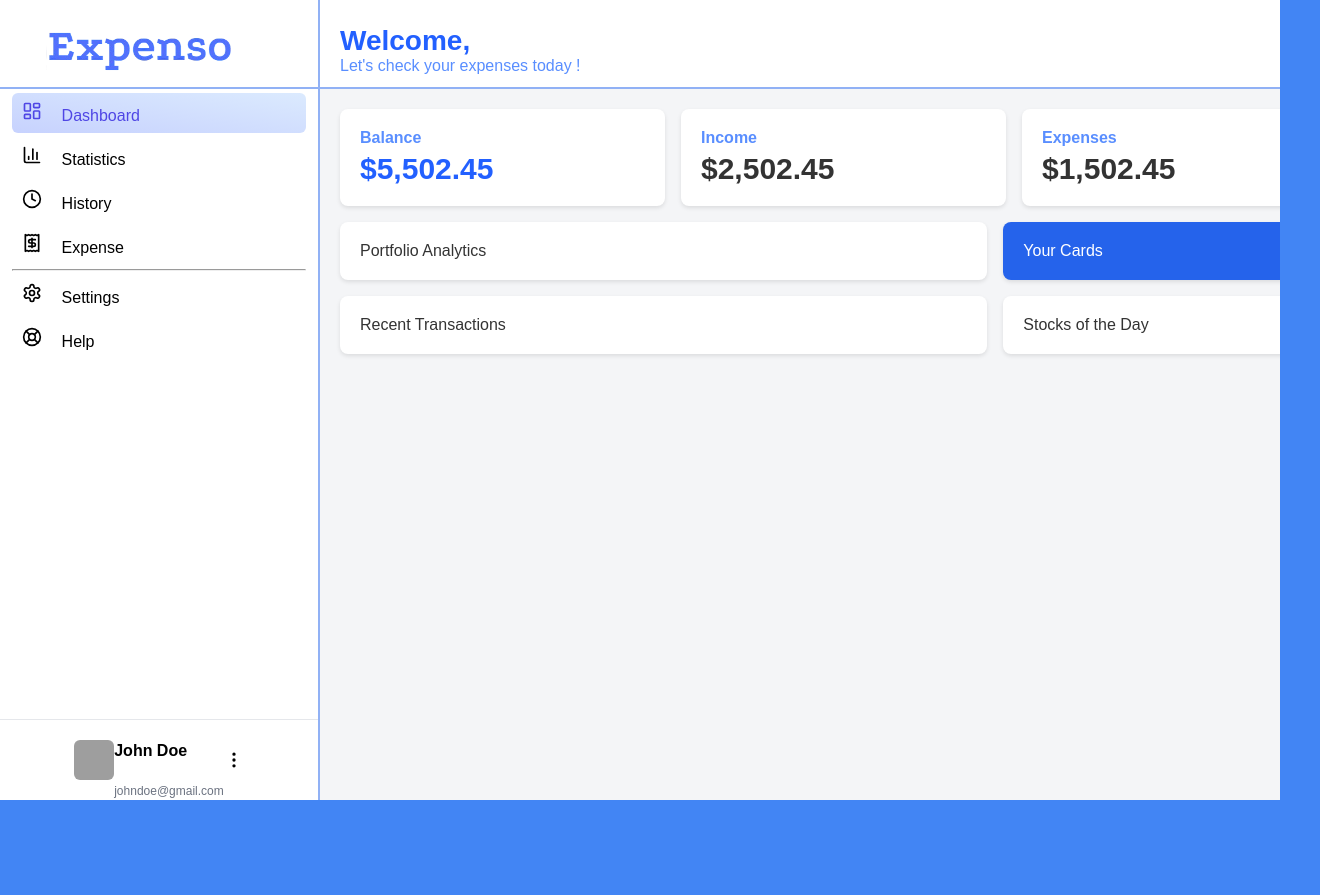
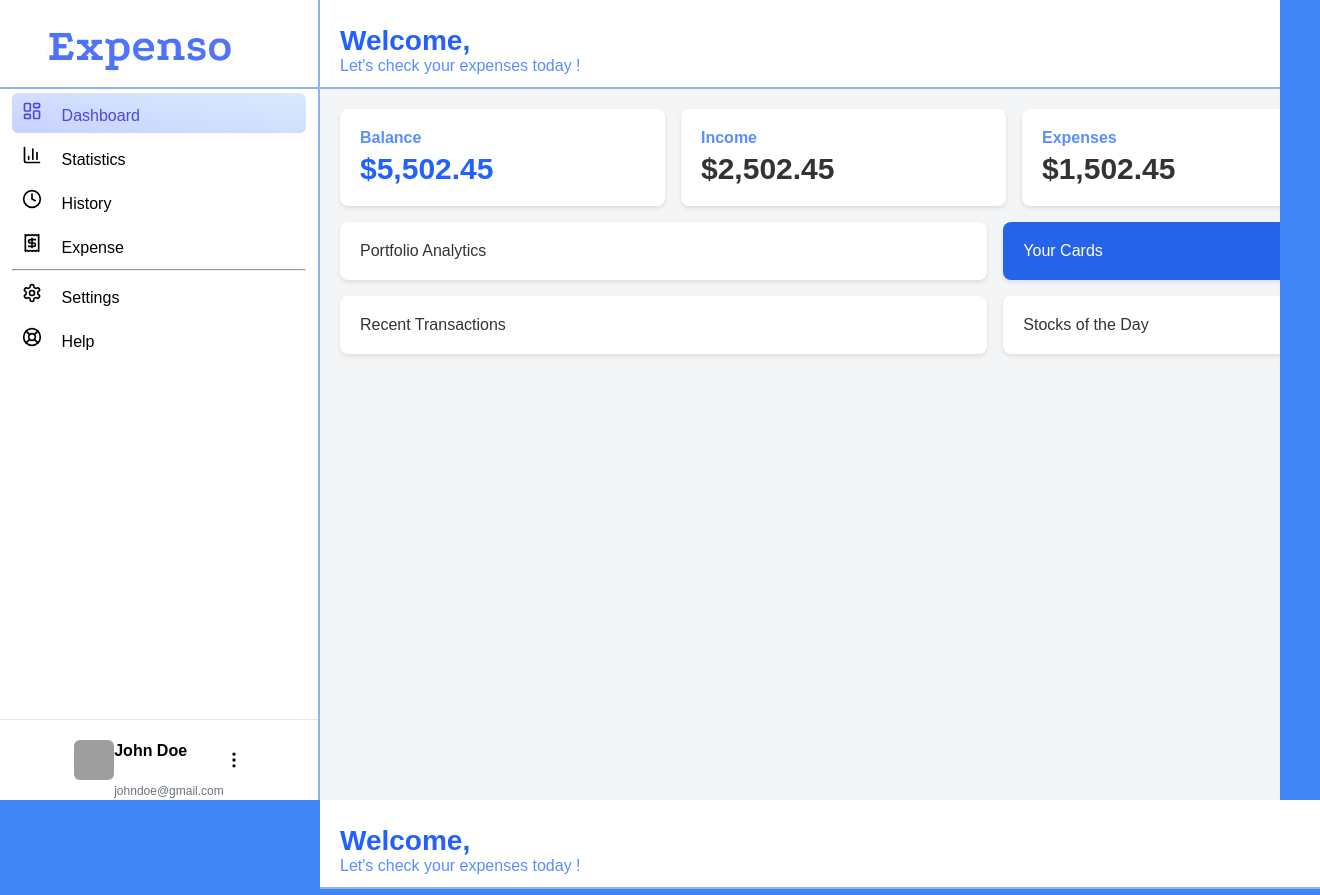
Before and after one commit to HassanKashif-pro/Expense-Tracker, a React (Vite) app in the folder my-react-app/: page /home in a window 1280 px wide. Shown: the whole page, 1320 px wide, since content can reach past the window. Before the commit the page ends 800 px from the top, so only its background shows below. Built offline with nearby package versions, Linux system fonts and the light colour scheme; grey boxes are pictures that could not be loaded; a web font is replaced by a local one.

Commit message:
(webapp): Added the header component to all the pages.

```diff
--- a/my-react-app/src/App.tsx
+++ b/my-react-app/src/App.tsx
@@ -11,8 +11,7 @@ import History from "./pages/History";
 import Signin from "./pages/SignIn";
 import Signup from "./pages/SignUp";
 import Stats from "./pages/Stats";
-import Layout from "./Layout";
-import IloveBalls from "./components/side-Items";
+import CombinedComponent from "./components/CombinedComponent";
 
 function App() {
   return (
@@ -23,7 +22,7 @@ function App() {
         <Route path="/signup" element={<Signup />} />
 
         {/* Routes that include the sidebar */}
-        <Route element={<IloveBalls />}>
+        <Route element={<CombinedComponent />}>
           <Route path="/home" element={<Home />} />
           <Route path="/expense" element={<Expense />} />
           <Route path="/history" element={<History />} />
--- /dev/null
+++ b/my-react-app/src/components/CombinedComponent.tsx
@@ -0,0 +1,15 @@
+import React from "react";
+
+import Header from "@/components/Header";
+import IloveBalls from "./side-Items";
+
+export default function CombinedComponent() {
+  return (
+    <>
+      <IloveBalls />
+      <div style={{ marginLeft: "320px" }}>
+        <Header />
+      </div>
+    </>
+  );
+}
--- /dev/null
+++ b/my-react-app/src/components/Header.tsx
@@ -0,0 +1,24 @@
+import "../styles/Home.css";
+
+function Header() {
+  return (
+    <header className="header-main">
+      <p
+        style={{
+          color: "#2260FF",
+          fontSize: "28px",
+          fontWeight: "700",
+          margin: "0",
+          marginTop: "25px",
+        }}
+      >
+        Welcome,
+      </p>
+      <p style={{ color: "#598EFF", margin: "0", paddingBottom: "20px" }}>
+        Let's check your expenses today !
+      </p>
+    </header>
+  );
+}
+
+export default Header;
```
